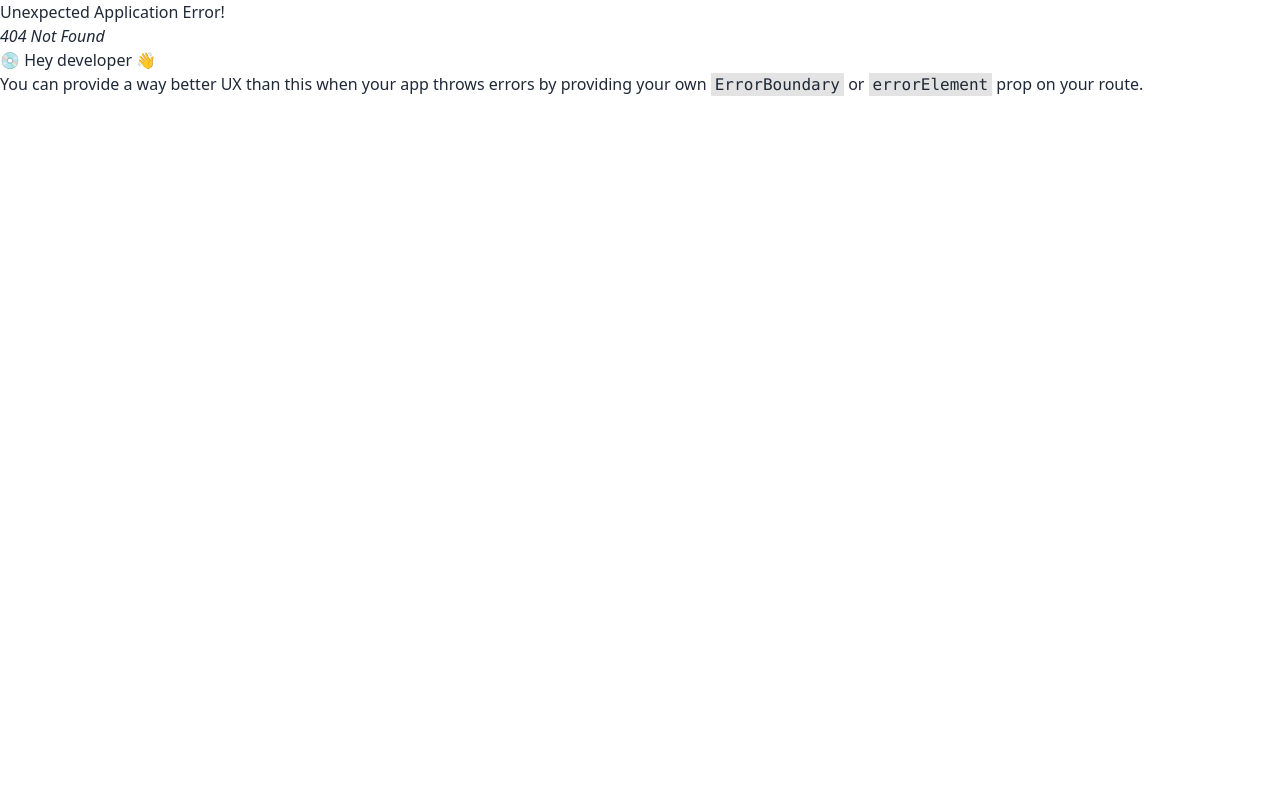
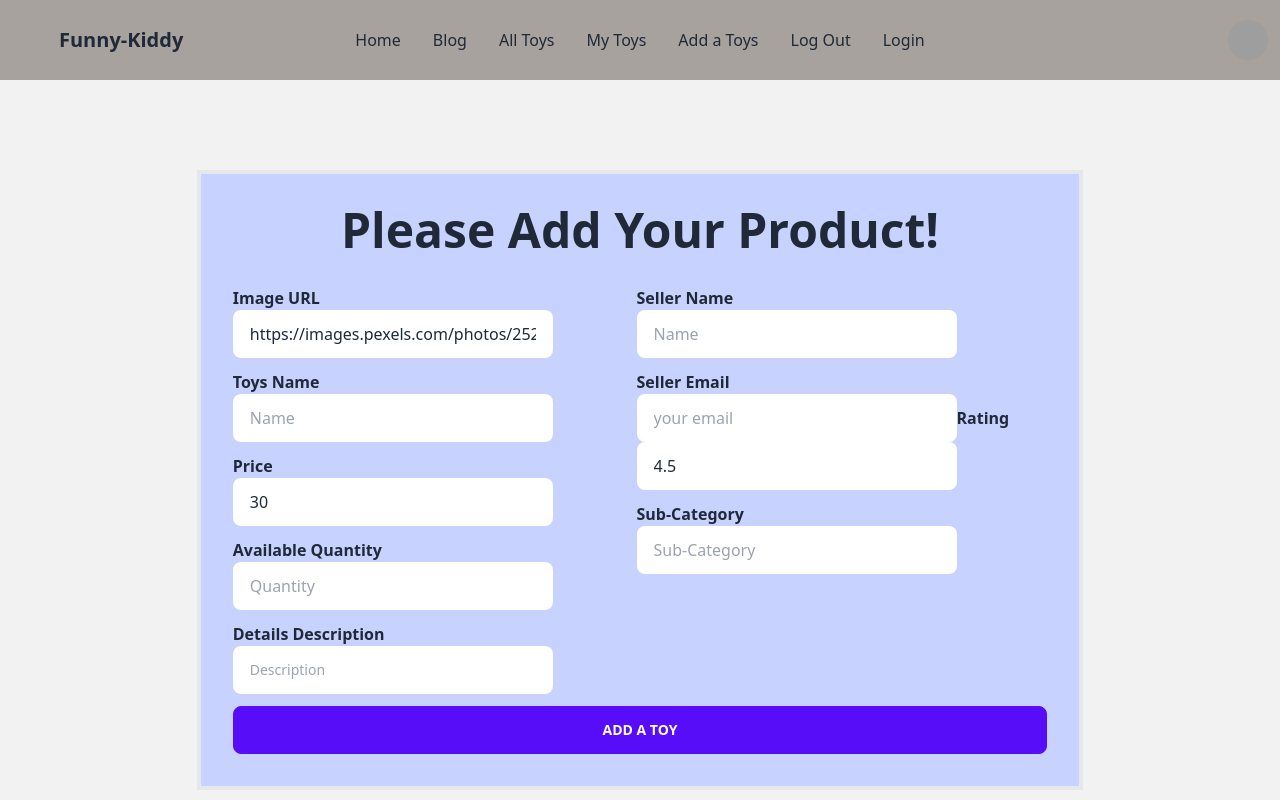
Before and after one commit to islammazharul/funny-kiddy-client, a React (Vite) app: page /addToys in a window 1280 px wide. Before the commit this address had no page. Shown: the top 800 px of the page. Built offline with nearby package versions, Linux system fonts and the light colour scheme; grey boxes are pictures that could not be loaded.

Commit message:
create a page for add a toy

```diff
--- a/package.json
+++ b/package.json
@@ -15,6 +15,7 @@
     "match-sorter": "^6.3.1",
     "react": "^18.2.0",
     "react-dom": "^18.2.0",
+    "react-hook-form": "^7.43.9",
     "react-router-dom": "^6.11.2",
     "sort-by": "^1.2.0"
   },
--- /dev/null
+++ b/src/pages/AddToys/AddToys.jsx
@@ -0,0 +1,101 @@
+
+import React from 'react';
+import { useForm } from 'react-hook-form';
+
+const AddToys = () => {
+
+    const { register, handleSubmit, watch, formState: { errors } } = useForm();
+    const onSubmit = data => console.log(data);
+
+    return (
+        <div className="hero min-h-screen bg-base-200">
+            <div className="hero-content flex-col lg:flex">
+
+                <div className='border-4 p-8 bg-indigo-200'>
+                    <h1 className="text-5xl font-bold text-center mb-8">Please Add Your Product!</h1>
+                    <form onSubmit={handleSubmit(onSubmit)}>
+                        {errors.exampleRequired && <span>This field is required</span>}
+                        <div className='flex justify-between'>
+                            <div className='me-4'>
+                                <label className='font-bold'>Image URL</label>
+                                <input
+                                    className="input w-full max-w-xs block mb-3"
+                                    {...register("image")}
+                                    placeholder="image link"
+                                    type="url"
+                                    defaultValue="https://images.pexels.com/photos/2528118/pexels-photo-2528118.jpeg?auto=compress&cs=tinysrgb&w=600"
+                                />
+                                <label className='font-bold'>Toys Name</label>
+                                <input
+                                    className="input w-full max-w-xs block mb-3"
+                                    {...register("toys_name")}
+                                    placeholder="Name"
+                                    defaultValue=""
+                                />
+                                <label className='font-bold'>Price</label>
+                                <input
+                                    className="input w-full max-w-xs block mb-3"
+                                    {...register("Price", { required: true })}
+                                    placeholder="Price"
+                                    defaultValue="30"
+                                />
+                                <label className='font-bold'>Available Quantity</label>
+                                <input
+                                    className="input w-full max-w-xs block mb-3"
+                                    {...register("quantity", { required: true })}
+                                    placeholder="Quantity"
+                                    type="number"
+                                />
+                                <label className='font-bold'>Details Description</label>
+                                <input
+                                    className="textarea w-full max-w-xs"
+                                    // value={user?.email}
+                                    {...register("Description")}
+                                    placeholder="Description"
+                                    type="text"
+                                />
+                            </div>
+                            <div>
+                                <label className='font-bold'>Seller Name</label>
+                                <input
+                                    className="input w-full max-w-xs block mb-3"
+                                    {...register("seller_name")}
+                                    placeholder="Name"
+                                    defaultValue=""
+                                />
+                                <label className='font-bold'>Seller Email</label>
+                                <input
+                                    className="input w-full max-w-xs"
+                                    // value={user?.email}
+                                    {...register("postedBy")}
+                                    placeholder="your email"
+                                    type="email"
+                                />
+                                <label className='font-bold'>Rating</label>
+                                <input
+                                    className="input w-full max-w-xs block mb-3"
+                                    {...register("Rating", { required: true })}
+                                    placeholder="Rating"
+                                    defaultValue="4.5"
+                                />
+                                <label className='font-bold'>Sub-Category</label>
+                                <input
+                                    className="input w-full max-w-xs block mb-3"
+                                    {...register("sub_category", { required: true })}
+                                    placeholder="Sub-Category"
+
+                                />
+                            </div>
+                        </div>
+                        <button className="btn btn-primary w-full mt-3">Add a Toy</button>
+                    </form>
+                </div>
+                {/* <div>
+                    <img src="/images/stock/photo-1635805737707-575885ab0820.jpg" className="max-w-sm rounded-lg shadow-2xl" />
+                </div> */}
+            </div>
+        </div>
+    );
+};
+
+export default AddToys;
--- a/src/pages/Navbar/Navbar.jsx
+++ b/src/pages/Navbar/Navbar.jsx
@@ -22,7 +22,7 @@ const Navbar = () => {
     </>
 
     return (
-        <div className="navbar bg-base-100 lg:h-20">
+        <div className="navbar bg-stone-400 lg:h-20">
             <div className="navbar-start">
                 <div className="dropdown">
                     <label tabIndex={0} className="btn btn-ghost lg:hidden">
--- a/src/routes/Routes.jsx
+++ b/src/routes/Routes.jsx
@@ -3,6 +3,7 @@ import {
 } from "react-router-dom";
 import Main from "../layout/Main/Main";
 import Home from "../pages/Home/Home";
+import AddToys from "../pages/AddToys/AddToys";
 
 
 const router = createBrowserRouter([
@@ -13,6 +14,10 @@ const router = createBrowserRouter([
             {
                 path: "/",
                 element: <Home></Home>
+            },
+            {
+                path: "/addToys",
+                element: <AddToys></AddToys>
             }
         ]
     },
```
Also changed, not shown: 1 other file (tests, documents, lock files or other folders).
